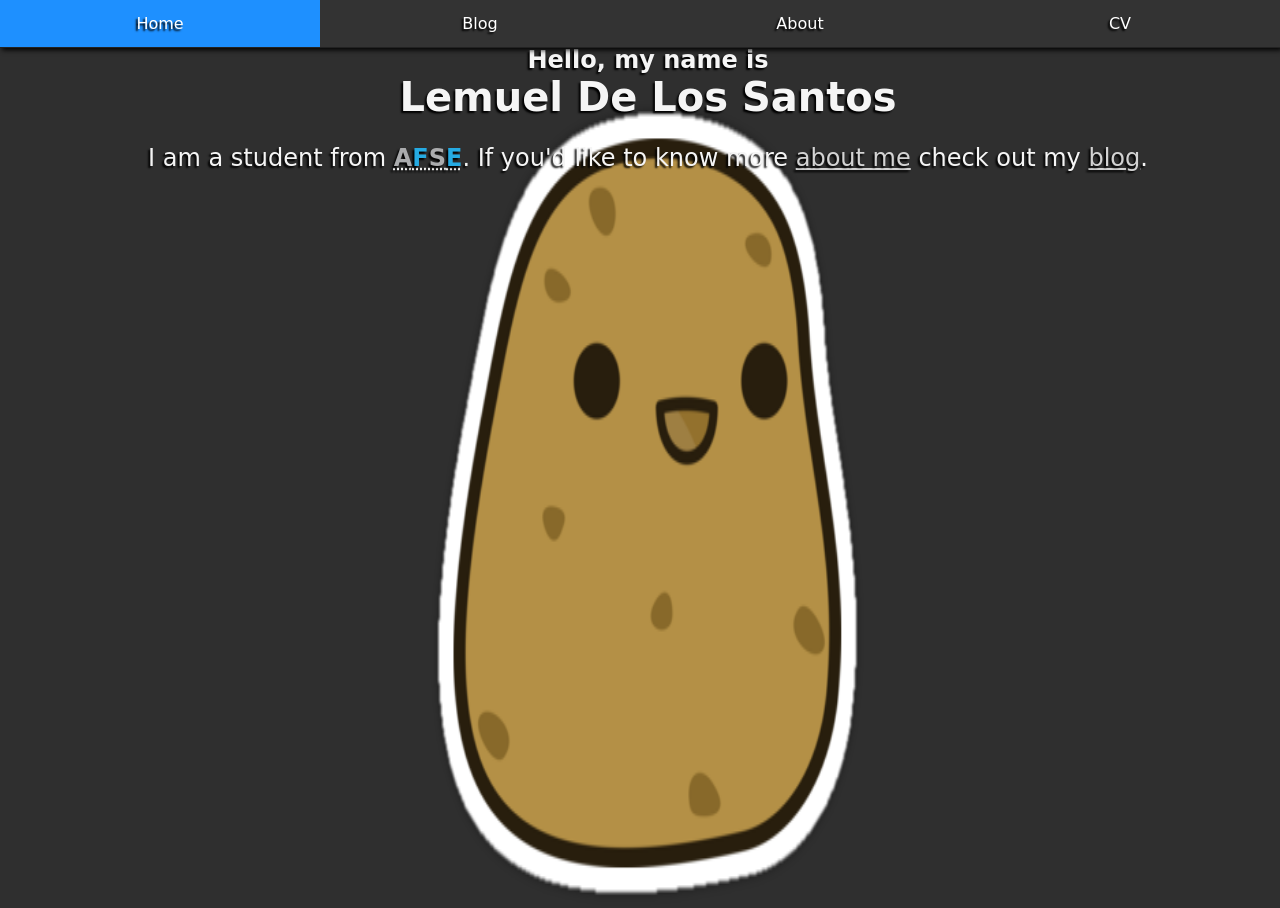
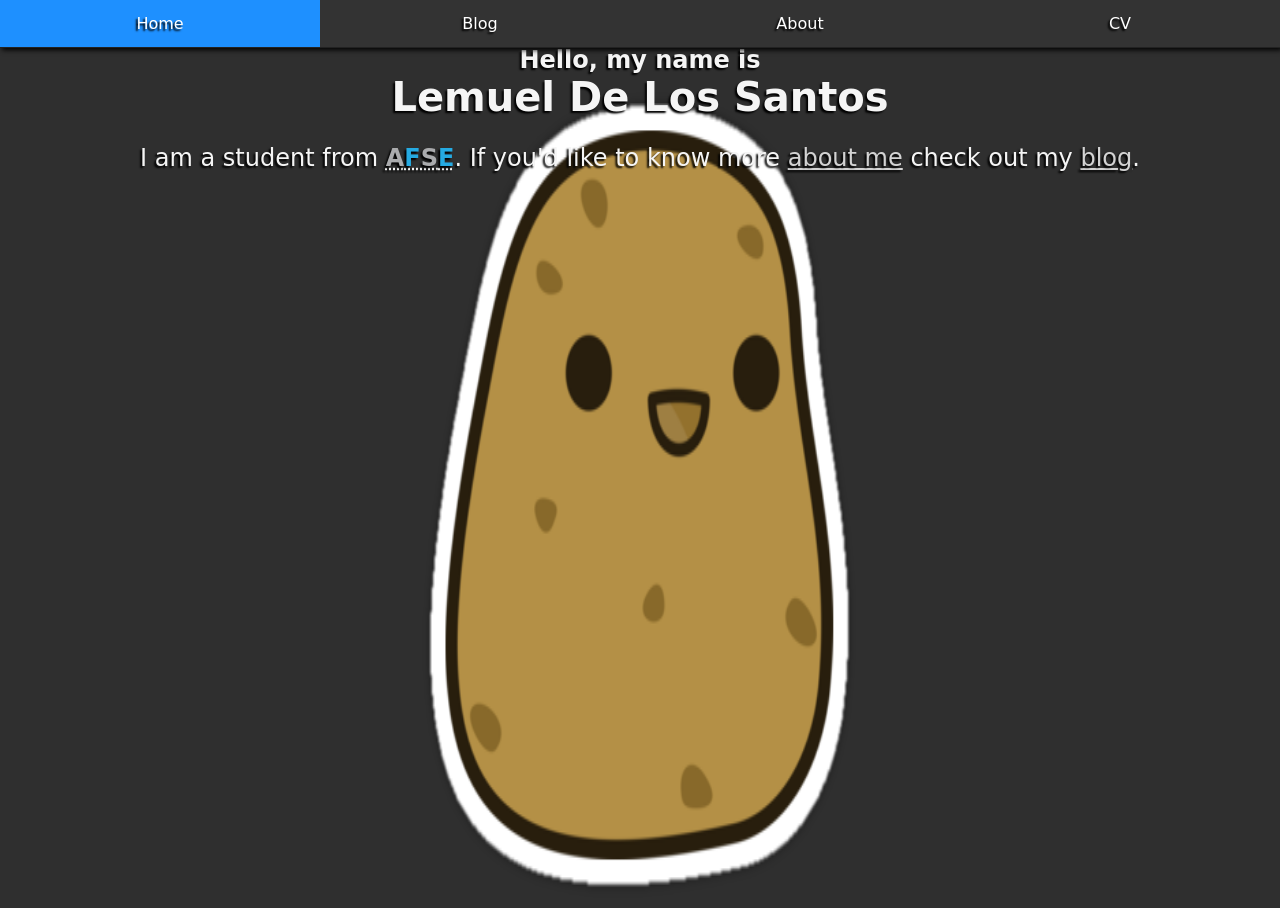
Before and after one commit to lemueldls/lemueld6200.github.io, a Jekyll site: the page built from index.html, in a window 1280 px wide. Built offline with Jekyll 4.4.1, drawn with Linux system fonts in a browser that asks for light colours.

Commit message:
Update main.css

```diff
--- a/css/main.css
+++ b/css/main.css
@@ -107,13 +107,8 @@
 	text-shadow:-2px 2px 2px black;
 }
 body {
-	top:0;
-	left:0;
-	width:100%;
-	height:100%;
 	overflow-x:hidden;
 	background:#2f2f2f;
-	position:absolute;
 }
 p a {
 	color:lightgray;
```
